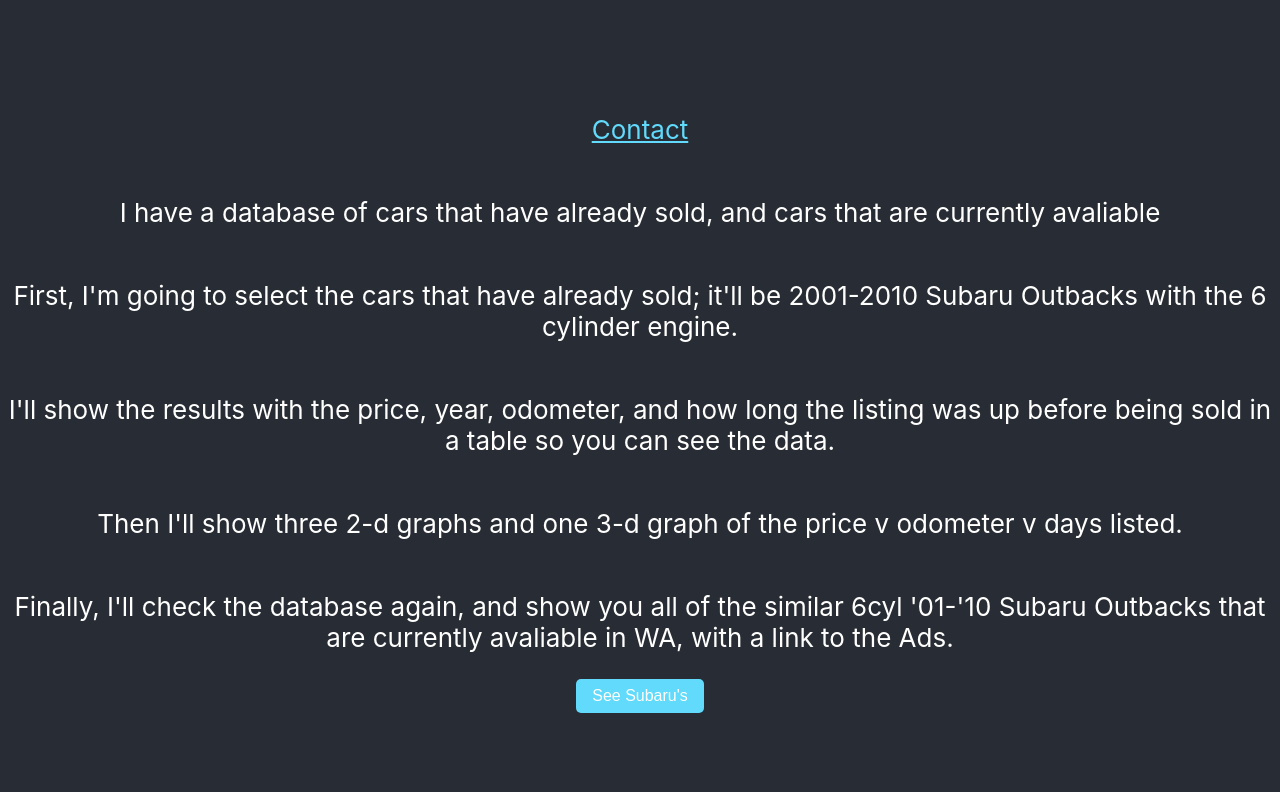
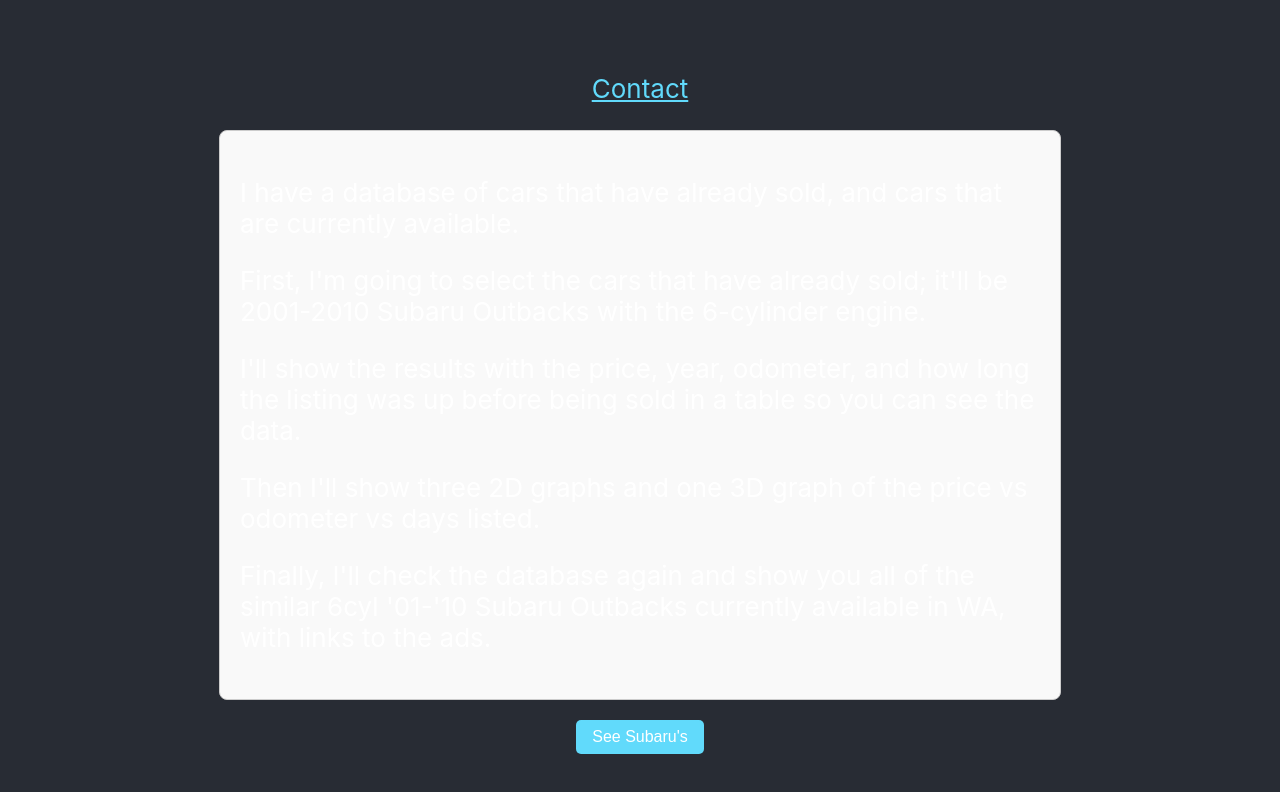
Before and after one commit to mckinlde/wheelswatcher, a React (Create React App) app in the folder wheelswatcher/: page / in a window 1280 px wide. Shown: the top 792 px of the page. Built offline with nearby package versions, Linux system fonts and the light colour scheme.

Commit message:
format the paragraphs nicely

```diff
--- a/wheelswatcher/src/App.css
+++ b/wheelswatcher/src/App.css
@@ -36,6 +36,16 @@
   to {
     transform: rotate(360deg);
   }
+}
+
+.intro-box {
+  background-color: #f9f9f9;  /* Light background color */
+  border: 1px solid #ccc;  /* Light gray border */
+  padding: 20px;  /* Space inside the box */
+  margin-bottom: 20px;  /* Space below the box */
+  text-align: left;  /* Left-align the text */
+  border-radius: 8px;  /* Rounded corners */
+  max-width: 800px;  /* Optional: limit the width for readability */
 }
 
 /* New styles for the dropdown and form */
--- a/wheelswatcher/src/App.js
+++ b/wheelswatcher/src/App.js
@@ -50,11 +50,13 @@ function App() {
             Contact
           </a>
         </p>
-        <p>I have a database of cars that have already sold, and cars that are currently avaliable</p>
-        <p>First, I'm going to select the cars that have already sold; it'll be 2001-2010 Subaru Outbacks with the 6 cylinder engine.</p>
-        <p>I'll show the results with the price, year, odometer, and how long the listing was up before being sold in a table so you can see the data.</p>
-        <p>Then I'll show three 2-d graphs and one 3-d graph of the price v odometer v days listed.</p>
-        <p>Finally, I'll check the database again, and show you all of the similar 6cyl '01-'10 Subaru Outbacks that are currently avaliable in WA, with a link to the Ads.</p>
+        <div className="intro-box">
+          <p>I have a database of cars that have already sold, and cars that are currently available.</p>
+          <p>First, I'm going to select the cars that have already sold; it'll be 2001-2010 Subaru Outbacks with the 6-cylinder engine.</p>
+          <p>I'll show the results with the price, year, odometer, and how long the listing was up before being sold in a table so you can see the data.</p>
+          <p>Then I'll show three 2D graphs and one 3D graph of the price vs odometer vs days listed.</p>
+          <p>Finally, I'll check the database again and show you all of the similar 6cyl '01-'10 Subaru Outbacks currently available in WA, with links to the ads.</p>
+        </div>
 
         {/* Button to trigger fetch */}
         <button onClick={handleSubmit} className="submit-button">
@@ -77,9 +79,13 @@ function App() {
               <tbody>
                 {results.map((car, index) => (
                   <tr key={index}>
+                    <h2>Price vs Days Listed</h2>
                     <td>{car.price}</td>
+                    <h2>Price vs Odometer</h2>
                     <td>{car.odometer}</td>
+                    <h2>Odometer vs Days Listed</h2>
                     <td>{car.year}</td>
+                    <h2>3D Price vs Odometer & Days Listed</h2>
                     <td>{car.title}</td>
                   </tr>
                 ))}
```
